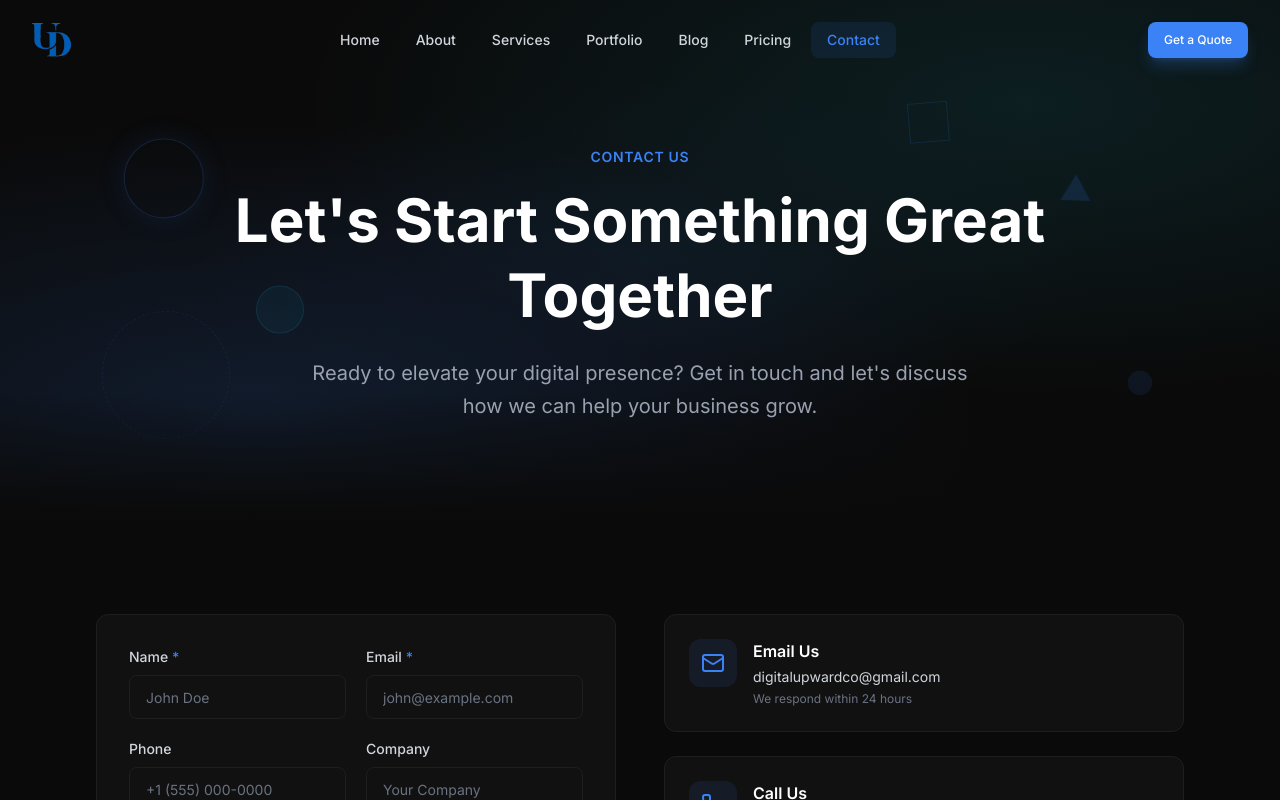
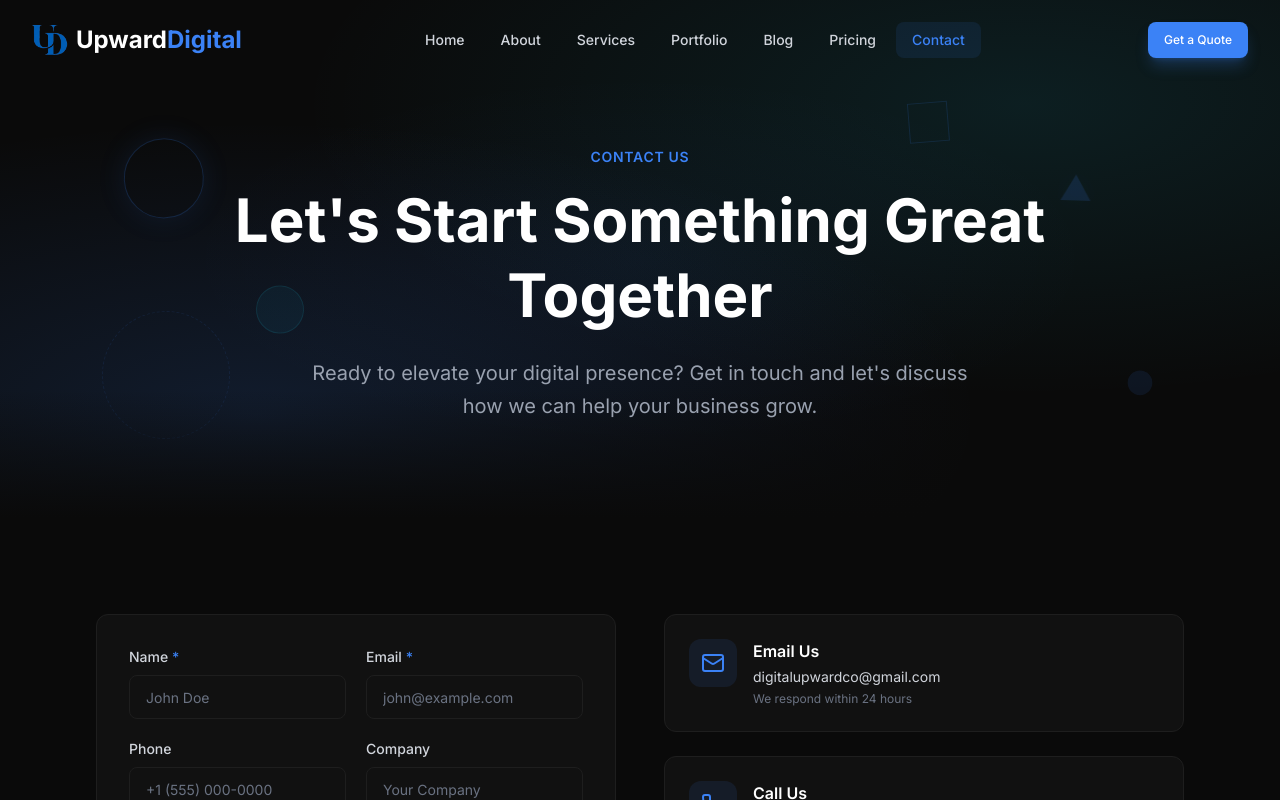
Before and after one commit to TalhaFaisal777/upwarddigital-site, a React (Vite) app: page /contact in a window 1280 px wide. Shown: the top 800 px of the page. Built offline with nearby package versions, Linux system fonts and the light colour scheme.

Commit message:
Restore brand text alongside logo icon in navbar for clearer recognition

```diff
--- a/src/components/layout/Navbar.jsx
+++ b/src/components/layout/Navbar.jsx
@@ -49,12 +49,16 @@ export default function Navbar() {
         <div className="max-w-7xl mx-auto px-4 sm:px-6 lg:px-8">
           <div className="flex items-center justify-between h-20">
             {/* Logo */}
-            <Link to="/" aria-label="UpwardDigital home" className="flex items-center">
+            <Link to="/" className="flex items-center gap-2 text-2xl font-bold">
               <img
                 src="/logo-icon.png"
-                alt="UpwardDigital"
-                className="h-10 w-10 object-contain"
+                alt="UpwardDigital logo"
+                className="h-9 w-9 object-contain"
               />
+              <span className="flex items-baseline">
+                <span className="text-white">Upward</span>
+                <span className="text-primary">Digital</span>
+              </span>
             </Link>
 
             {/* Desktop Nav */}
@@ -111,11 +115,17 @@ export default function Navbar() {
             >
               <div className="flex flex-col h-full">
                 <div className="flex items-center justify-between p-6 border-b border-dark-border">
-                  <img
-                    src="/logo-icon.png"
-                    alt="UpwardDigital"
-                    className="h-8 w-8 object-contain"
-                  />
+                  <span className="flex items-center gap-2 text-xl font-bold">
+                    <img
+                      src="/logo-icon.png"
+                      alt="UpwardDigital logo"
+                      className="h-7 w-7 object-contain"
+                    />
+                    <span className="flex items-baseline">
+                      <span className="text-white">Upward</span>
+                      <span className="text-primary">Digital</span>
+                    </span>
+                  </span>
                   <button
                     onClick={() => setMobileOpen(false)}
                     className="p-2 text-gray-400 hover:text-white"
```
